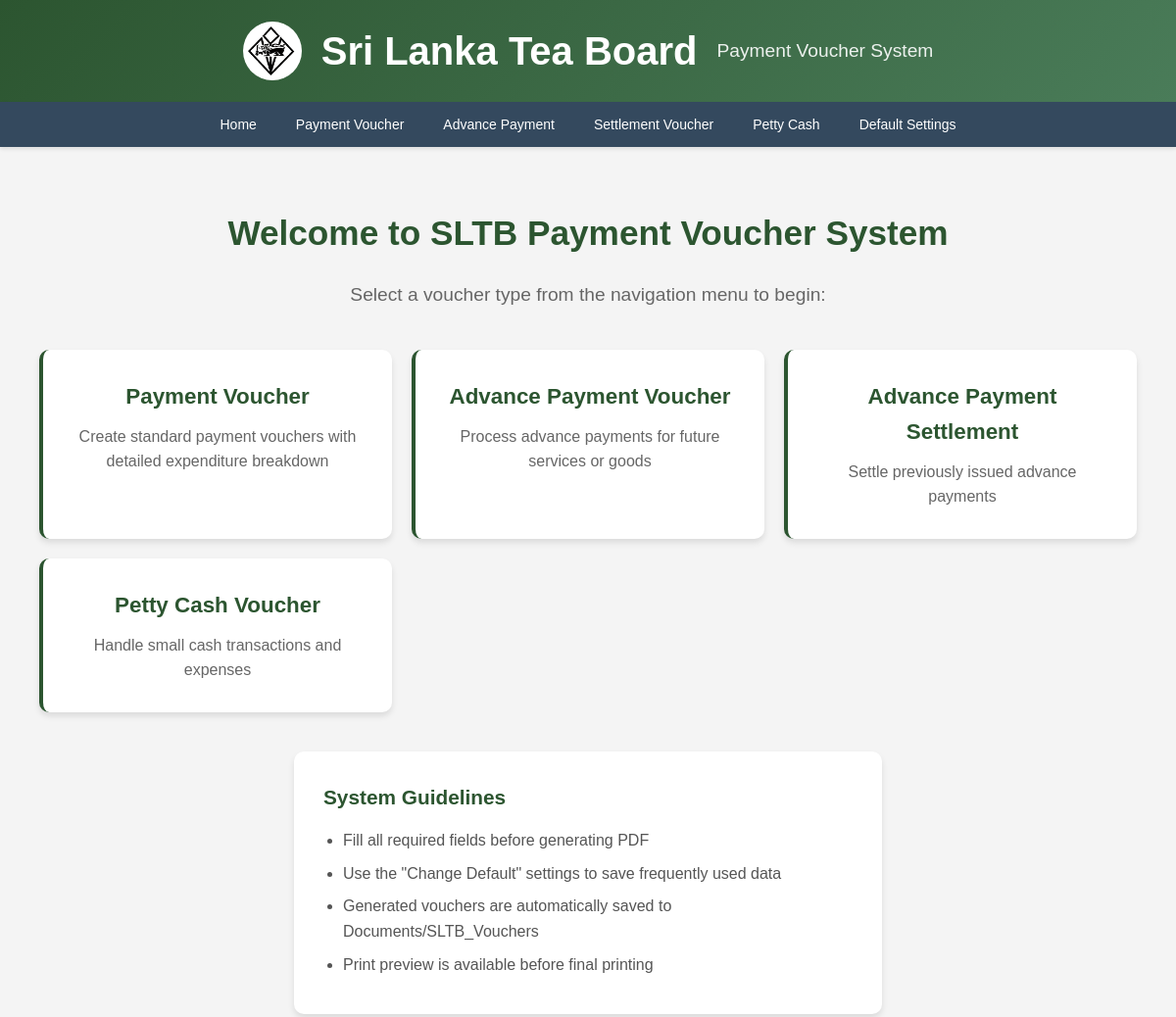
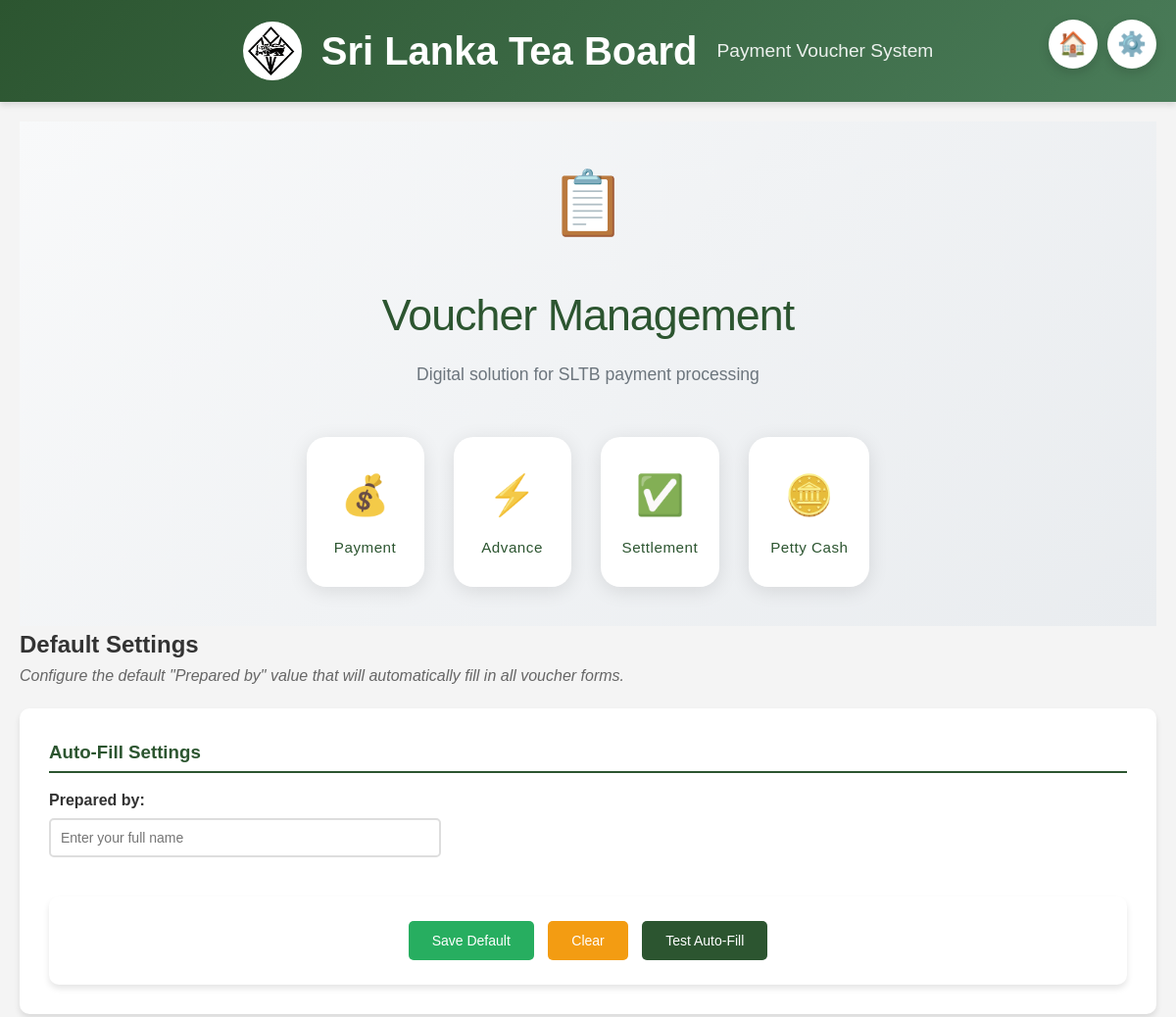
Before and after one commit to NadeemalTM/SLTB-Voucher-Management-System, an Electron app: page src/index.html in a window 1200 px wide. Shown: the top 1038 px of the page at 98% size. Drawn offline with Linux system fonts and the light colour scheme; no server answers.

Commit message:
Optimize ui

```diff
--- a/src/index.html
+++ b/src/index.html
@@ -16,52 +16,46 @@
             </div>
         </header>
 
-        <nav class="navigation">
-            <button class="nav-btn" onclick="loadVoucherForm('welcome')">Home</button>
-            <button class="nav-btn" onclick="loadVoucherForm('payment')">Payment Voucher</button>
-            <button class="nav-btn" onclick="loadVoucherForm('advance-payment')">Advance Payment</button>
-            <button class="nav-btn" onclick="loadVoucherForm('advance-settlement')">Settlement Voucher</button>
-            <button class="nav-btn" onclick="loadVoucherForm('petty-cash')">Petty Cash</button>
-            <button class="nav-btn" onclick="loadVoucherForm('defaults')">Default Settings</button>
-        </nav>
+        <!-- Floating Controls -->
+        <div class="floating-controls">
+            <button class="floating-btn home-btn" onclick="loadVoucherForm('welcome')" title="Home">
+                🏠
+            </button>
+            <button class="floating-btn settings-btn" onclick="loadVoucherForm('defaults')" title="Default Settings">
+                ⚙️
+            </button>
+        </div>
 
         <main class="main-content" id="main-content">
             <!-- Welcome Page -->
             <div id="welcome-page" class="page active">
-                <div class="welcome-content">
-                    <h2>Welcome to SLTB Payment Voucher System</h2>
-                    <p>Select a voucher type from the navigation menu to begin:</p>
+                <div class="welcome-hero">
+                    <div class="hero-content">
+                        <div class="hero-icon">📋</div>
+                        <h1>Voucher Management</h1>
+                        <p>Digital solution for SLTB payment processing</p>
+                    </div>
 
-                    <div class="voucher-types">
-                        <div class="voucher-card" onclick="loadVoucherForm('payment')">
-                            <h3>Payment Voucher</h3>
-                            <p>Create standard payment vouchers with detailed expenditure breakdown</p>
+                    <div class="quick-actions">
+                        <div class="action-btn" onclick="loadVoucherForm('payment')" title="Standard Payment Voucher">
+                            <div class="btn-icon">💰</div>
+                            <span>Payment</span>
                         </div>
 
-                        <div class="voucher-card" onclick="loadVoucherForm('advance-payment')">
-                            <h3>Advance Payment Voucher</h3>
-                            <p>Process advance payments for future services or goods</p>
+                        <div class="action-btn" onclick="loadVoucherForm('advance-payment')" title="Advance Payment Voucher">
+                            <div class="btn-icon">⚡</div>
+                            <span>Advance</span>
                         </div>
 
-                        <div class="voucher-card" onclick="loadVoucherForm('advance-settlement')">
-                            <h3>Advance Payment Settlement</h3>
-                            <p>Settle previously issued advance payments</p>
+                        <div class="action-btn" onclick="loadVoucherForm('advance-settlement')" title="Settlement Voucher">
+                            <div class="btn-icon">✅</div>
+                            <span>Settlement</span>
                         </div>
 
-                        <div class="voucher-card" onclick="loadVoucherForm('petty-cash')">
-                            <h3>Petty Cash Voucher</h3>
-                            <p>Handle small cash transactions and expenses</p>
+                        <div class="action-btn" onclick="loadVoucherForm('petty-cash')" title="Petty Cash Voucher">
+                            <div class="btn-icon">🪙</div>
+                            <span>Petty Cash</span>
                         </div>
-                    </div>
-
-                    <div class="system-info">
-                        <h3>System Guidelines</h3>
-                        <ul>
-                            <li>Fill all required fields before generating PDF</li>
-                            <li>Use the "Change Default" settings to save frequently used data</li>
-                            <li>Generated vouchers are automatically saved to Documents/SLTB_Vouchers</li>
-                            <li>Print preview is available before final printing</li>
-                        </ul>
                     </div>
                 </div>
             </div>
--- a/src/renderer.js
+++ b/src/renderer.js
@@ -254,7 +254,10 @@
 function generatePaymentVoucherForm() {
     return `
     <div class="page active voucher-form" id="payment-voucher-form">
-        <h2>Payment Voucher</h2>
+        <div class="form-header">
+            <button class="back-btn" onclick="loadVoucherForm('welcome')" title="Back to Home">← Back</button>
+            <h2>Payment Voucher</h2>
+        </div>
 
         <form id="voucher-form" class="form-container">
             <div class="form-row">
@@ -420,7 +423,10 @@
 function generateAdvancePaymentVoucherForm() {
     return `
     <div class="page active voucher-form" id="advance-payment-voucher-form">
-        <h2>Advance Payment Voucher</h2>
+        <div class="form-header">
+            <button class="back-btn" onclick="loadVoucherForm('welcome')" title="Back to Home">← Back</button>
+            <h2>Advance Payment Voucher</h2>
+        </div>
 
         <form id="voucher-form" class="form-container">
             <div class="form-row">
@@ -586,7 +592,10 @@
 function generateAdvanceSettlementVoucherForm() {
     return `
     <div class="page active voucher-form" id="advance-settlement-voucher-form">
-        <h2>Advance Payment Settlement Voucher</h2>
+        <div class="form-header">
+            <button class="back-btn" onclick="loadVoucherForm('welcome')" title="Back to Home">← Back</button>
+            <h2>Advance Payment Settlement Voucher</h2>
+        </div>
 
         <form id="voucher-form" class="form-container">
             <div class="form-row">
@@ -752,7 +761,10 @@
 function generatePettyCashVoucherForm() {
     return `
     <div class="page active voucher-form" id="petty-cash-voucher-form">
-        <h2>Petty Cash Voucher</h2>
+        <div class="form-header">
+            <button class="back-btn" onclick="loadVoucherForm('welcome')" title="Back to Home">← Back</button>
+            <h2>Petty Cash Voucher</h2>
+        </div>
 
         <form id="voucher-form" class="form-container">
             <div class="form-row">
--- a/src/styles.css
+++ b/src/styles.css
@@ -52,37 +52,86 @@
     opacity: 0.9;
 }
 
-/* Navigation Styles */
-.navigation {
-    background: #34495e;
-    padding: 0;
+/* Floating Controls */
+.floating-controls {
+    position: fixed;
+    top: 20px;
+    right: 20px;
     display: flex;
-    justify-content: center;
-    box-shadow: 0 2px 4px rgba(0,0,0,0.1);
+    gap: 10px;
+    z-index: 1000;
 }
 
-.nav-btn {
-    background: transparent;
-    color: white;
+.floating-btn {
+    width: 50px;
+    height: 50px;
+    border-radius: 50%;
     border: none;
-    padding: 15px 20px;
+    background: white;
+    color: #2c5530;
+    font-size: 1.5rem;
     cursor: pointer;
-    transition: background-color 0.3s;
-    font-size: 14px;
+    box-shadow: 0 4px 12px rgba(0,0,0,0.15);
+    transition: all 0.3s cubic-bezier(0.4, 0, 0.2, 1);
+    display: flex;
+    align-items: center;
+    justify-content: center;
 }
 
-.nav-btn:hover {
-    background: #2c3e50;
+.floating-btn:hover {
+    transform: translateY(-2px) scale(1.1);
+    box-shadow: 0 6px 20px rgba(44, 85, 48, 0.25);
+    background: #2c5530;
+    color: white;
 }
 
-.nav-btn.active {
+.floating-btn.home-btn:hover {
     background: #3498db;
+}
+
+.floating-btn.settings-btn:hover {
+    background: #f39c12;
 }
 
 /* Main Content */
 .main-content {
     flex: 1;
     padding: 20px;
+}
+
+/* Form Header with Back Button */
+.form-header {
+    display: flex;
+    align-items: center;
+    gap: 15px;
+    margin-bottom: 20px;
+}
+
+.back-btn {
+    background: transparent;
+    border: 2px solid #2c5530;
+    color: #2c5530;
+    padding: 8px 16px;
+    border-radius: 25px;
+    cursor: pointer;
+    font-size: 0.9rem;
+    font-weight: 500;
+    transition: all 0.3s ease;
+    display: flex;
+    align-items: center;
+    gap: 5px;
+}
+
+.back-btn:hover {
+    background: #2c5530;
+    color: white;
+    transform: translateX(-2px);
+}
+
+.form-header h2 {
+    margin: 0;
+    color: #2c5530;
+}
     max-width: 1200px;
     margin: 0 auto;
     width: 100%;
@@ -96,55 +145,105 @@
     display: block;
 }
 
-/* Welcome Page Styles */
-.welcome-content {
+/* Welcome Page Styles - Modern & Creative */
+.welcome-hero {
+    display: flex;
+    flex-direction: column;
+    align-items: center;
+    justify-content: center;
+    min-height: 60vh;
     text-align: center;
     padding: 40px 20px;
+    background: linear-gradient(135deg, #f8f9fa 0%, #e9ecef 100%);
 }
 
-.welcome-content h2 {
-    color: #2c5530;
-    margin-bottom: 20px;
-    font-size: 2.2em;
+.hero-content {
+    margin-bottom: 50px;
 }
 
-.welcome-content > p {
-    font-size: 1.2em;
-    margin-bottom: 40px;
-    color: #666;
+.hero-icon {
+    font-size: 4rem;
+    margin-bottom: 20px;
+    animation: float 3s ease-in-out infinite;
 }
 
-.voucher-types {
-    display: grid;
-    grid-template-columns: repeat(auto-fit, minmax(280px, 1fr));
-    gap: 20px;
-    margin-bottom: 40px;
+@keyframes float {
+    0%, 100% { transform: translateY(0px); }
+    50% { transform: translateY(-10px); }
 }
 
-.voucher-card {
-    background: white;
-    padding: 30px;
-    border-radius: 10px;
-    box-shadow: 0 4px 6px rgba(0,0,0,0.1);
-    cursor: pointer;
-    transition: transform 0.3s, box-shadow 0.3s;
-    border-left: 4px solid #2c5530;
+.hero-content h1 {
+    color: #2c5530;
+    font-size: 2.8rem;
+    font-weight: 300;
+    margin-bottom: 10px;
+    letter-spacing: -1px;
 }
 
-.voucher-card:hover {
-    transform: translateY(-5px);
-    box-shadow: 0 8px 15px rgba(0,0,0,0.2);
+.hero-content p {
+    color: #6c757d;
+    font-size: 1.1rem;
+    font-weight: 300;
 }
 
-.voucher-card h3 {
-    color: #2c5530;
-    margin-bottom: 10px;
-    font-size: 1.4em;
+.quick-actions {
+    display: flex;
+    gap: 30px;
+    flex-wrap: wrap;
+    justify-content: center;
 }
 
-.voucher-card p {
-    color: #666;
-    font-size: 1em;
+.action-btn {
+    background: white;
+    border-radius: 20px;
+    padding: 25px 20px;
+    min-width: 120px;
+    cursor: pointer;
+    transition: all 0.3s cubic-bezier(0.4, 0, 0.2, 1);
+    box-shadow: 0 4px 20px rgba(0,0,0,0.1);
+    border: 2px solid transparent;
+    position: relative;
+    overflow: hidden;
+}
+
+.action-btn::before {
+    content: '';
+    position: absolute;
+    top: 0;
+    left: -100%;
+    width: 100%;
+    height: 100%;
+    background: linear-gradient(90deg, transparent, rgba(44, 85, 48, 0.1), transparent);
+    transition: left 0.5s;
+}
+
+.action-btn:hover::before {
+    left: 100%;
+}
+
+.action-btn:hover {
+    transform: translateY(-8px) scale(1.05);
+    box-shadow: 0 10px 30px rgba(44, 85, 48, 0.2);
+    border-color: #2c5530;
+}
+
+.btn-icon {
+    font-size: 2.5rem;
+    margin-bottom: 10px;
+    filter: grayscale(20%);
+    transition: filter 0.3s;
+}
+
+.action-btn:hover .btn-icon {
+    filter: grayscale(0%);
+}
+
+.action-btn span {
+    display: block;
+    color: #2c5530;
+    font-weight: 500;
+    font-size: 0.95rem;
+    letter-spacing: 0.5px;
 }
 
 .system-info {
@@ -401,7 +500,7 @@
 
 /* Print Styles */
 @media print {
-    .navigation,
+    .floating-controls,
     .button-group,
     .footer {
         display: none !important;
@@ -428,13 +527,16 @@
 
 /* Responsive Design */
 @media (max-width: 768px) {
-    .navigation {
-        flex-direction: column;
+    .floating-controls {
+        top: 15px;
+        right: 15px;
+        gap: 8px;
     }
 
-    .nav-btn {
-        padding: 12px;
-        border-bottom: 1px solid #2c3e50;
+    .floating-btn {
+        width: 45px;
+        height: 45px;
+        font-size: 1.3rem;
     }
 
     .logo-section {
@@ -446,8 +548,21 @@
         font-size: 2em;
     }
 
-    .voucher-types {
-        grid-template-columns: 1fr;
+    .hero-content h1 {
+        font-size: 2.2rem;
+    }
+
+    .quick-actions {
+        gap: 20px;
+    }
+
+    .action-btn {
+        min-width: 100px;
+        padding: 20px 15px;
+    }
+
+    .btn-icon {
+        font-size: 2rem;
     }
 
     .form-row {
```
